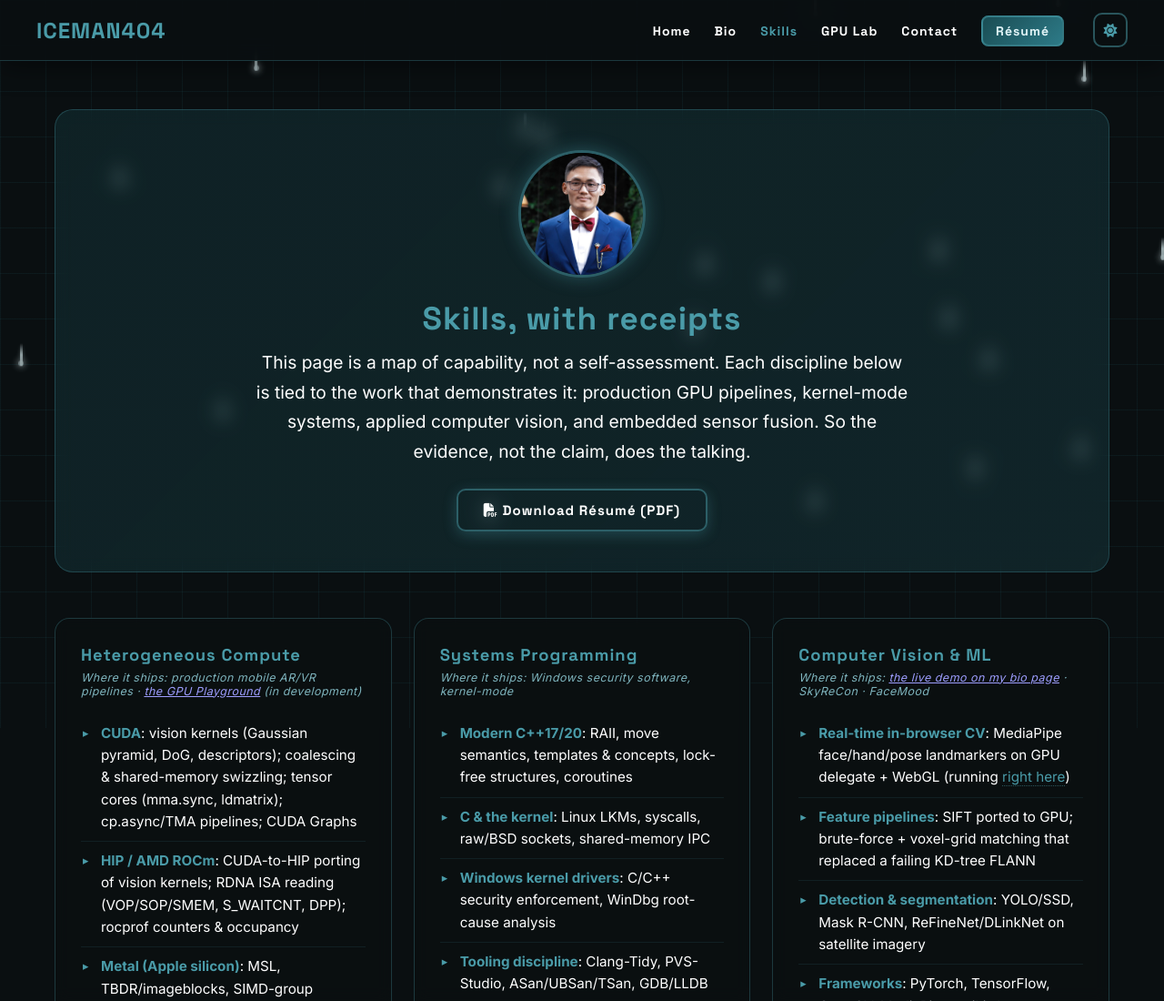
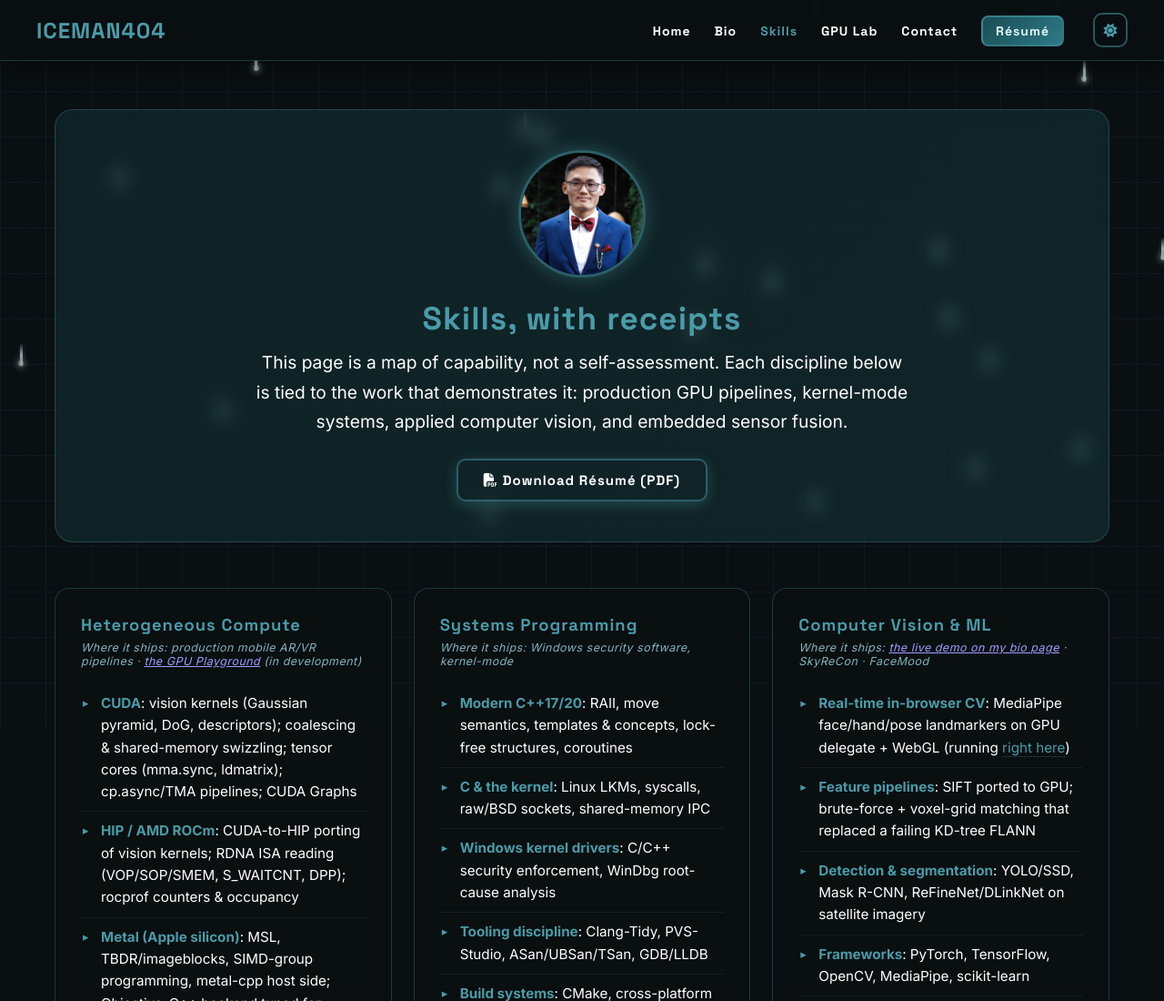
Before and after one commit to iceman404/Creative-Coder-Portfolio, a plain HTML site: page skills.html in a window 1280 px wide. Shown: the top 1100 px of the page at 91% size. Drawn offline with Linux system fonts and the light colour scheme.

Commit message:
Update skills.html

```diff
--- a/skills.html
+++ b/skills.html
@@ -414,7 +414,7 @@
       <h1>Skills, with receipts</h1>
       <p class="headline">This page is a map of capability, not a self-assessment. Each discipline below is tied to the
       work that demonstrates it: production GPU pipelines, kernel-mode systems, applied computer vision, and embedded
-      sensor fusion. So the evidence, not the claim, does the talking.</p>
+      sensor fusion.</p>
       <a class="resume-btn" href="/resume/John-Resume.pdf" download>
         <i class="fas fa-file-pdf" aria-hidden="true"></i> Download Résumé (PDF)
       </a>
```
